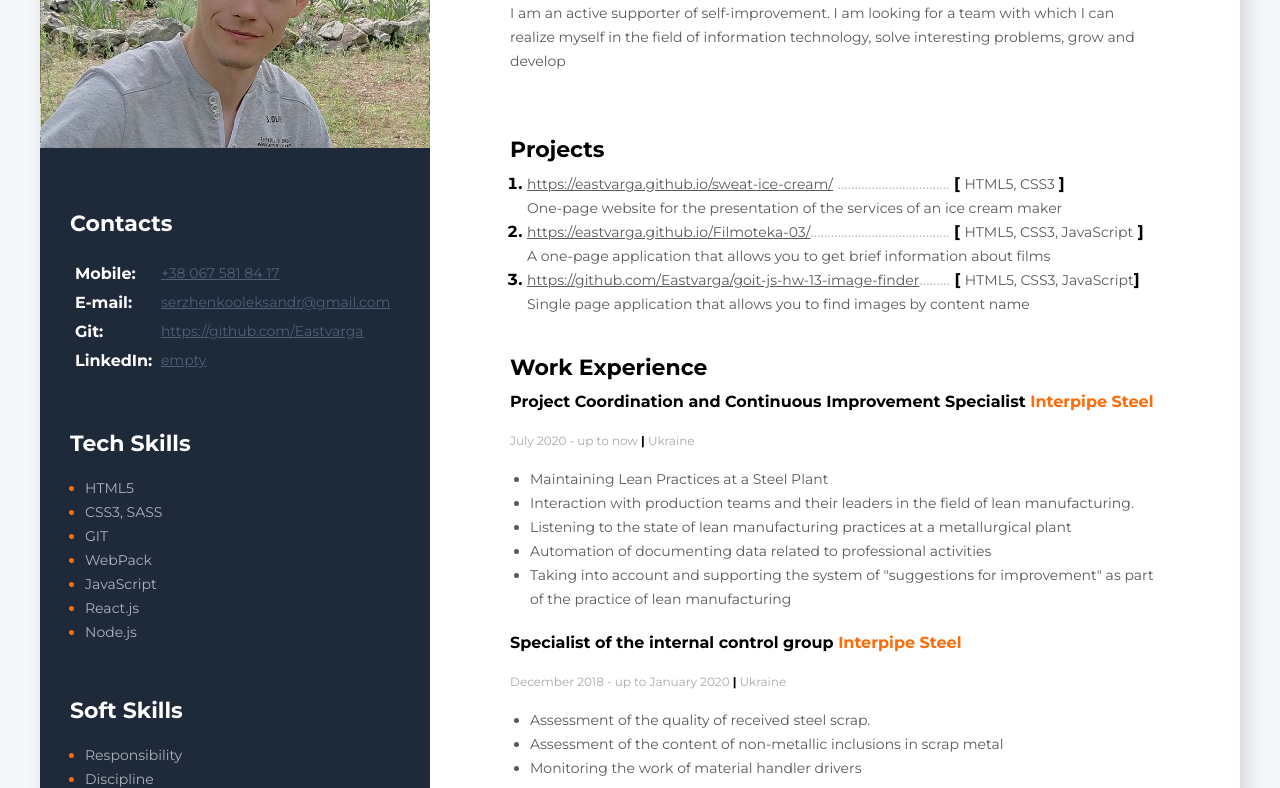
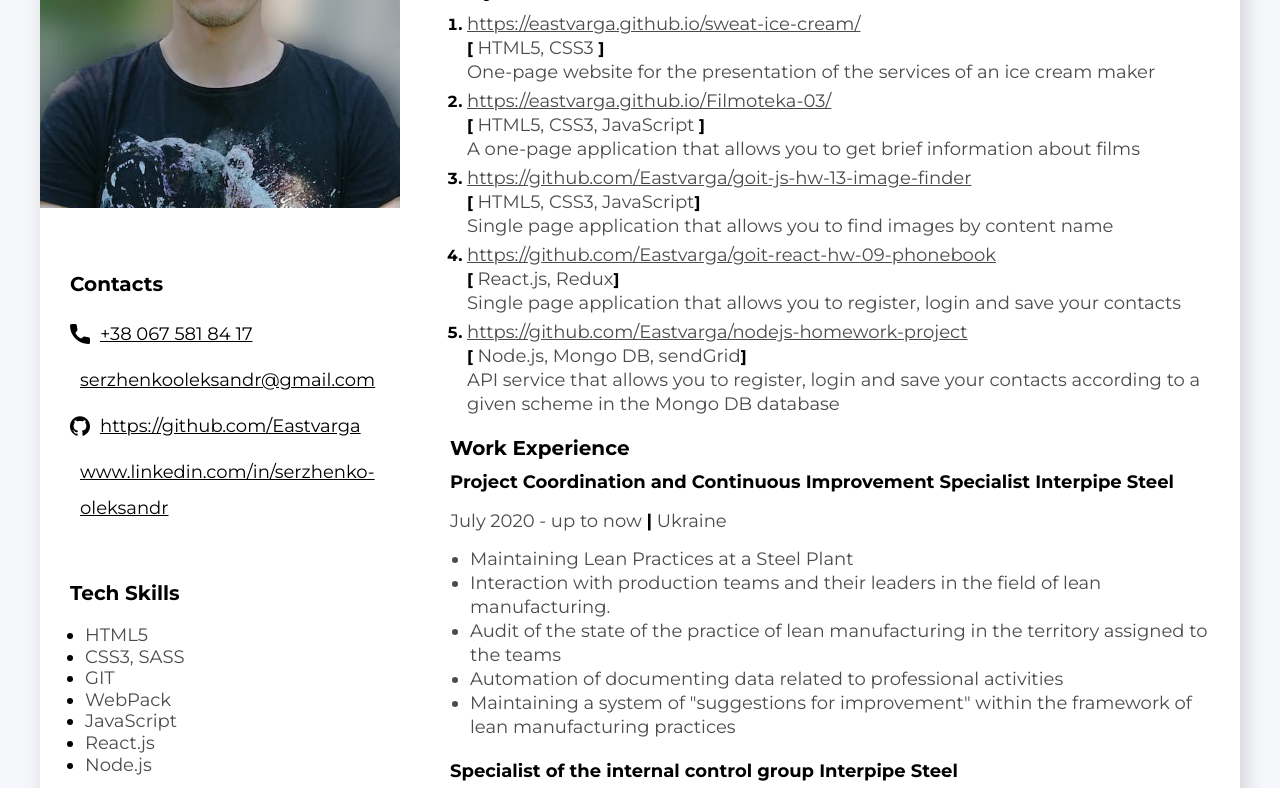
Before and after one commit to Eastvarga/resume, a website: page index.html in a window 1280 px wide. Shown: the part 286-1074 px from the top of the page. Drawn offline with Linux system fonts and the light colour scheme.

Commit message:
updated resume

```diff
--- a/css/style.css
+++ b/css/style.css
@@ -1,22 +1,32 @@
+:root {
+  --main-text-color: #000000;
+  --secondary-text-color: #4b4b4b;
+  --main-background-color: #ffffff;
+  --secondary-background-color: #f5f7fa;
+  --main-font-size: 20px;
+  --secondary-font-size: 18px;
+  --name-font-size: 28px;
+}
 * {
   padding: 0;
   margin: 0;
   box-sizing: border-box;
 }
 .my-photo {
-  width: 390px;
-  height: 354px;
+  width: 360px;
+  height: 454px;
+  background: center/cover no-repeat url('../img/oleksandr.jpg');
 }
 body {
-  background-color: #f5f7fa;
-  padding-left: 20px;
+  background-color: var(--secondary-background-color);
+  /* padding-left: 20px;
   padding-right: 20px;
   padding-top: 40px;
-  padding-bottom: 40px;
+  padding-bottom: 40px; */
 }
 .wrapper {
   font-family: Montserrat;
-  background-color: #ffffff;
+  background-color: var(--main-background-color);
   display: flex;
   max-width: 1200px;
   margin: 0 auto;
@@ -25,14 +35,16 @@ body {
 .sidebar {
   padding-top: 40px;
   padding-bottom: 40px;
-  background: #1e2939;
-  width: 390px;
+  /* padding-left: 30px; */
+  background-color: var(--main-background-color);
+  /* background: #1e2939; */
+  width: 360px;
 }
 .about-me-container {
-  padding-left: 80px;
-  padding-right: 80px;
-  padding-top: 110px;
-  padding-bottom: 110px;
+  padding-left: 50px;
+  padding-right: 30px;
+  padding-top: 40px;
+  padding-bottom: 40px;
 }
 .contacts-container {
   margin-top: 60px;
@@ -46,22 +58,37 @@ body {
 }
 .contacts-title {
   margin-bottom: 20px;
-  color: #ffffff;
+  color: var(--main-text-color);
   font-family: Montserrat;
-  font-size: 22px;
+  font-size: var(--main-font-size);
   font-weight: 700;
-  line-height: 24px;
+  line-height: 1.2;
+}
+.link-item {
+  display: flex;
+  flex-wrap: nowrap;
+  justify-content: start;
+  align-items: center;
+  margin-bottom: 10px;
+}
+.icon {
+  display: flex;
+  align-items: center;
+  margin: 0;
+  width: 20px;
+  margin-right: 10px;
 }
 .contacts-link {
-  color: #53617af8;
+  display: block;
+  color: var(--main-text-color);
 
   font-family: Montserrat;
-  font-size: 14px;
+  font-size: var(--secondary-font-size);
   font-weight: 400;
-  line-height: 24px;
+  line-height: 2;
 }
 .contacts-link-title {
-  color: #ffffff;
+  color: var(--main-text-color);
   font-family: Montserrat;
   font-weight: 700;
   margin-right: 2px;
@@ -69,11 +96,11 @@ body {
 .tech-skills-title {
   margin-bottom: 20px;
 
-  color: #ffffff;
+  color: var(--main-text-color);
   font-family: Montserrat;
-  font-size: 22px;
+  font-size: var(--main-font-size);
   font-weight: 700;
-  line-height: 24px;
+  line-height: 1.2;
 }
 .tech-skills-container {
   margin-left: 30px;
@@ -82,14 +109,14 @@ body {
 }
 .tech-skill-item {
   font-family: Montserrat;
-  font-size: 14px;
+  font-size: var(--secondary-font-size);
   font-weight: 400;
-  line-height: 24px;
+  line-height: 1.2;
   margin-left: 15px;
-  color: #ff6b08;
+  color: var(--main-text-color);
 }
 .tech-skills-item-title {
-  color: #acb4bd;
+  color: var(--secondary-text-color);
 }
 
 .soft-skills-container {
@@ -98,86 +125,87 @@ body {
   margin-top: 55px;
 }
 .soft-skils-title {
-  color: #ffffff;
+  color: var(--main-text-color);
   font-family: Montserrat;
-  font-size: 22px;
+  font-size: var(--main-font-size);
   font-weight: 700;
-  line-height: 24px;
+  line-height: 1.2;
   margin-bottom: 20px;
 }
 .soft-skills-item {
   font-family: Montserrat;
-  font-size: 14px;
+  font-size: var(--secondary-font-size);
   font-weight: 400;
   line-height: 24px;
   margin-left: 15px;
-  color: #ff6b08;
+  color: var(--main-text-color);
 }
 .soft-skills-item-title {
-  color: #acb4bd;
+  color: var(--main-text-color);
 }
 .profession {
   margin-bottom: 23px;
-  font-size: 14px;
+  font-size: var(--secondary-font-size);
   font-weight: 700;
   line-height: 24px;
 }
 .name {
-  font-size: 45px;
+  font-size: var(--name-font-size);
   font-weight: 700;
-  line-height: 89px;
-  margin-top: 24px;
+  line-height: 2;
+  /* margin-top: 10px; */
 }
 .info-container {
-  margin-bottom: 65px;
+  margin-bottom: 25px;
 }
 
 .about-me-title {
-  font-size: 22px;
+  font-size: var(--main-font-size);
   font-weight: 700;
   line-height: 24px;
   margin-bottom: 10px;
 }
 .projects-link {
-  color: #595959;
-  font-size: 14px;
+  color: var(--secondary-text-color);
+  font-size: var(--secondary-font-size);
   font-weight: 400;
   line-height: 24px;
 }
 .tech-name {
-  color: #595959;
-  font-size: 14px;
+  color: var(--secondary-text-color);
+  font-size: var(--secondary-font-size);
   font-weight: 400;
   line-height: 24px;
 }
 .dots {
-  color: #bbb8b8;
+  color: var(--secondary-text-color);
   font-weight: 100;
 }
 .project-item {
   font-weight: 700;
   margin-left: 17px;
+  margin-bottom: 5px;
 }
 
 .profetion-title {
-  font-size: 16px;
+  font-size: var(--secondary-font-size);
   font-weight: 700;
   line-height: 24px;
   margin-top: 10px;
   margin-bottom: 15px;
 }
 .prof-company {
-  color: #ff6b08;
+  color: var(--main-text-color);
 }
 .prof-period {
-  color: #a8a8a8;
-  font-size: 12px;
+  color: var(--secondary-text-color);
+  font-size: var(--secondary-font-size);
   font-weight: 400;
   line-height: 24px;
   margin-bottom: 14px;
 }
 .prof-devider {
-  color: #000000;
+  color: var(--main-text-color);
   font-weight: 700;
 }
 .proffesion-duties {
@@ -186,27 +214,27 @@ body {
   margin-bottom: 20px;
 }
 .proffesion-duties-item {
-  color: #595959;
-  font-size: 14px;
+  color: var(--secondary-text-color);
+  font-size: var(--secondary-font-size);
   font-weight: 400;
   line-height: 24px;
 }
 .project-container,
 .work-container {
-  margin-bottom: 40px;
+  margin-bottom: 20px;
 }
 
 .education-prof {
-  color: #000000;
-  font-size: 14px;
+  color: var(--main-text-color);
+  font-size: var(--secondary-font-size);
   font-weight: 700;
   line-height: 24px;
   margin-bottom: 15px;
   margin-top: 15px;
 }
 .description {
-  color: #595959;
-  font-size: 14px;
+  color: var(--secondary-text-color);
+  font-size: var(--secondary-font-size);
   font-weight: 400;
   line-height: 24px;
 }
--- a/index.html
+++ b/index.html
@@ -4,8 +4,7 @@
     <meta charset="UTF-8" />
     <meta
       name="viewport"
-      content="width=
-    , initial-scale=1.0"
+      content="width=device-width, initial-scale=1.0, user-scalable=0"
     />
     <title>Serzhenko Oleksandr</title>
     <link rel="stylesheet" href="./css/style.css" />
@@ -22,49 +21,82 @@
     <!--main container-->
     <div class="wrapper">
       <aside class="sidebar">
-        <img class="my-photo" src="./img/my photo — копия.JPG" alt="My photo" />
+        <img class="my-photo" src="./img/oleksandr.jpg" alt="my photo" />
         <div class="main-container">
           <!--Contacts container-->
           <div class="contacts-container">
             <h3 class="contacts-title">Contacts</h3>
-            <table class="contacts-table">
-              <tbody>
-                <tr>
-                  <td><span class="contacts-link-title">Mobile:</span></td>
-                  <td>
-                    <a class="contacts-link" href="tel:+38 067 581 84 17">
-                      +38 067 581 84 17</a
-                    >
-                  </td>
-                </tr>
-                <tr>
-                  <td><span class="contacts-link-title">E-mail:</span></td>
-                  <td>
-                    <a
-                      class="contacts-link"
-                      href="mailto:serzhenkooleksandr@gmail.com"
-                    >
-                      serzhenkooleksandr@gmail.com</a
-                    >
-                  </td>
-                </tr>
-                <tr>
-                  <td><span class="contacts-link-title">Git:</span></td>
-                  <td>
-                    <a
-                      class="contacts-link"
-                      href="https://github.com/Eastvarga"
-                    >
-                      https://github.com/Eastvarga</a
-                    >
-                  </td>
-                </tr>
-                <tr>
-                  <td><span class="contacts-link-title">LinkedIn:</span></td>
-                  <td><a class="contacts-link" href="#"> empty</a></td>
-                </tr>
-              </tbody>
-            </table>
+            <ul><li class="link-item"><div class="icon"><svg version="1.1" id="Capa_1" xmlns="http://www.w3.org/2000/svg" xmlns:xlink="http://www.w3.org/1999/xlink" x="0px" y="0px"
+	 viewBox="0 0 384 384" style="enable-background:new 0 0 384 384;" xml:space="preserve">
+<g>
+	<g>
+		<path d="M353.188,252.052c-23.51,0-46.594-3.677-68.469-10.906c-10.719-3.656-23.896-0.302-30.438,6.417l-43.177,32.594
+			c-50.073-26.729-80.917-57.563-107.281-107.26l31.635-42.052c8.219-8.208,11.167-20.198,7.635-31.448
+			c-7.26-21.99-10.948-45.063-10.948-68.583C132.146,13.823,118.323,0,101.333,0H30.813C13.823,0,0,13.823,0,30.813
+			C0,225.563,158.438,384,353.188,384c16.99,0,30.813-13.823,30.813-30.813v-70.323C384,265.875,370.177,252.052,353.188,252.052z"
+			/>
+	</g>
+</svg></div><a class="contacts-link" href="tel:+38 067 581 84 17">
+              +38 067 581 84 17</a
+            ></li>
+            <li class="link-item">
+              <div class="icon">
+                <svg version="1.1"
+                id="Capa_1"
+                xmlns="http://www.w3.org/2000/svg"
+                xmlns:xlink="http://www.w3.org/1999/xlink"
+                x="0px"
+                y="0px"
+      	        viewBox="0 0 510 510"
+                style="enable-background:new 0 0 510 510;"
+                xml:space="preserve">
+                	<g id="gmail">
+	                	<path d="M459,51H51C22.95,51,0,73.95,0,102v306c0,28.05,22.95,51,51,51h408c28.05,0,51-22.95,51-51V102
+	              		C510,73.95,487.05,51,459,51z M459,408h-51V183.6l-153,96.9l-153-96.9V408H51V102h30.6L255,209.1L428.4,102H459V408z"/>
+                  </g>
+                </svg>
+              </div>
+              <a class="contacts-link" href="mailto:serzhenkooleksandr@gmail.com">
+              serzhenkooleksandr@gmail.com</a>
+            </li>
+            <li class="link-item">
+              <div class="icon">
+                <svg version="1.1"
+                 id="Capa_1"
+                 xmlns="http://www.w3.org/2000/svg"
+                 xmlns:xlink="http://www.w3.org/1999/xlink" x="0px" y="0px"
+	               viewBox="0 0 512 512" style="enable-background:new 0 0 512 512;" xml:space="preserve">
+                  <g>
+	                  <g>
+		                  <path d="M255.968,5.329C114.624,5.329,0,120.401,0,262.353c0,113.536,73.344,209.856,175.104,243.872
+			                c12.8,2.368,17.472-5.568,17.472-12.384c0-6.112-0.224-22.272-0.352-43.712c-71.2,15.52-86.24-34.464-86.24-34.464
+			                c-11.616-29.696-28.416-37.6-28.416-37.6c-23.264-15.936,1.728-15.616,1.728-15.616c25.696,1.824,39.2,26.496,39.2,26.496
+			                c22.848,39.264,59.936,27.936,74.528,21.344c2.304-16.608,8.928-27.936,16.256-34.368
+			                c-56.832-6.496-116.608-28.544-116.608-127.008c0-28.064,9.984-51.008,26.368-68.992c-2.656-6.496-11.424-32.64,2.496-68
+			                c0,0,21.504-6.912,70.4,26.336c20.416-5.696,42.304-8.544,64.096-8.64c21.728,0.128,43.648,2.944,64.096,8.672
+			                c48.864-33.248,70.336-26.336,70.336-26.336c13.952,35.392,5.184,61.504,2.56,68c16.416,17.984,26.304,40.928,26.304,68.992
+			                c0,98.72-59.84,120.448-116.864,126.816c9.184,7.936,17.376,23.616,17.376,47.584c0,34.368-0.32,62.08-0.32,70.496
+			                c0,6.88,4.608,14.88,17.6,12.352C438.72,472.145,512,375.857,512,262.353C512,120.401,397.376,5.329,255.968,5.329z"/>
+	                  </g>
+                  </g>
+                </svg>
+              </div>
+              <a class="contacts-link" href="https://github.com/Eastvarga">
+              https://github.com/Eastvarga</a>
+            </li>
+            <li class="link-item">
+              <div class="icon">
+                <svg viewBox="-21 -35 682.66669 682" xmlns="http://www.w3.org/2000/svg"><path d="m77.613281-.667969c-46.929687 0-77.613281 30.816407-77.613281 71.320313 0 39.609375 29.769531 71.304687 75.8125 71.304687h.890625c47.847656 0 77.625-31.695312 77.625-71.304687-.894531-40.503906-29.777344-71.320313-76.714844-71.320313zm0 0"/><path d="m8.109375 198.3125h137.195313v412.757812h-137.195313zm0 0"/><path d="m482.054688 188.625c-74.011719 0-123.640626 69.546875-123.640626 69.546875v-59.859375h-137.199218v412.757812h137.191406v-230.5c0-12.339843.894531-24.660156 4.519531-33.484374 9.917969-24.640626 32.488281-50.167969 70.390625-50.167969 49.644532 0 69.5 37.851562 69.5 93.339843v220.8125h137.183594v-236.667968c0-126.78125-67.6875-185.777344-157.945312-185.777344zm0 0"/></svg>
+              </div>
+              <a class="contacts-link"
+                  href="www.linkedin.com/in/serzhenko-oleksandr"
+              >www.linkedin.com/in/serzhenko-oleksandr
+              </a>
+            </li>
+          </ul>
+
+
+
           </div>
           <!--Tech skills container-->
           <div class="tech-skills-container">
@@ -156,14 +188,13 @@
       <div class="about-me-container">
         <!--About me main info-->
         <div class="info-container">
+          <h1 class="name">Oleksandr Serzhenko</h1>
           <h2 class="profession">Full stack Developer</h2>
-          <h1 class="name">Oleksandr Serzhenko</h1>
+
 
           <div class="description">
             <p>
-              I am an active supporter of self-improvement. I am looking for a
-              team with which I can realize myself in the field of information
-              technology, solve interesting problems, grow and develop
+             I am looking for an opportunity to participate in the creation of a demanded and interesting product in a focused and cohesive team. I know the basics of CSS, HTML, JS, React, Node.js. I am interested in developing in the direction of programming application logic
             </p>
           </div>
         </div>
@@ -178,7 +209,7 @@
               >
                 https://eastvarga.github.io/sweat-ice-cream/</a
               >
-              <span class="dots">.................................</span>
+              <span class="dots"><br></span>
               <span
                 ><b>[</b> <span class="tech-name">HTML5, CSS3 </span
                 ><b>]</b></span
@@ -194,7 +225,7 @@
                 href="https://eastvarga.github.io/Filmoteka-03/"
                 >https://eastvarga.github.io/Filmoteka-03/</a
               ><span class="dots"
-                >.........................................</span
+                ><br></span
               >
               <span
                 ><b>[</b>
@@ -211,7 +242,7 @@
                 class="projects-link"
                 href="https://github.com/Eastvarga/goit-js-hw-13-image-finder"
                 >https://github.com/Eastvarga/goit-js-hw-13-image-finder</a
-              ><span class="dots">.........</span>
+              ><span class="dots"></span><br>
               <span
                 ><b>[</b> <span class="tech-name">HTML5, CSS3, JavaScript</span
                 ><b>]</b></span
@@ -219,6 +250,34 @@
               <p class="proffesion-duties-item">
                 Single page application that allows you to find images by
                 content name
+              </p>
+            </li>
+            <li class="project-item">
+              <a
+                class="projects-link"
+                href="https://github.com/Eastvarga/goit-react-hw-09-phonebook"
+                >https://github.com/Eastvarga/goit-react-hw-09-phonebook</a
+              ><span class="dots"><br></span>
+              <span
+                ><b>[</b> <span class="tech-name">React.js, Redux</span
+                ><b>]</b></span
+              >
+              <p class="proffesion-duties-item">
+                Single page application that allows you to register, login and save your contacts
+              </p>
+            </li>
+             <li class="project-item">
+              <a
+                class="projects-link"
+                href="https://github.com/Eastvarga/nodejs-homework-project"
+                >https://github.com/Eastvarga/nodejs-homework-project</a
+              ><span class="dots"><br></span>
+              <span
+                ><b>[</b> <span class="tech-name">Node.js, Mongo DB, sendGrid</span
+                ><b>]</b></span
+              >
+              <p class="proffesion-duties-item">
+              API service that allows you to register, login and save your contacts according to a given scheme in the Mongo DB database
               </p>
             </li>
           </ol>
@@ -244,16 +303,16 @@
                 of lean manufacturing.
               </li>
               <li class="proffesion-duties-item">
-                Listening to the state of lean manufacturing practices at a
-                metallurgical plant
+                Audit of the state of the practice of lean manufacturing in the
+                territory assigned to the teams
               </li>
               <li class="proffesion-duties-item">
                 Automation of documenting data related to professional
                 activities
               </li>
               <li class="proffesion-duties-item">
-                Taking into account and supporting the system of "suggestions
-                for improvement" as part of the practice of lean manufacturing
+                Maintaining a system of "suggestions for improvement" within the
+                framework of lean manufacturing practices
               </li>
             </ul>
           </div>
@@ -309,29 +368,26 @@
           </div>
         </div>
         <!--Education container-->
-        <div>
+        <div class="education-item">
           <h3 class="about-me-title">Education</h3>
-          <div class="education-item">
-            <h4 class="prof-company">
-              IT School "Go IT"
-            </h4>
-            <p class="education-prof">
-              Full stack developer (online training 2 lectures per week)
-            </p>
-            <span class="prof-period"
-              >August 2020 - up to now
-              <span class="prof-devider">|</span> Ukraine</span
-            >
-          </div>
           <div>
             <h4 class="prof-company">
               Oles Honchar Dnipro National University
             </h4>
-            <p class="education-prof">
-              Applied Physics (Optoelectronics)
-            </p>
+            <p class="education-prof">Applied Physics (Optoelectronics)</p>
             <span class="prof-period"
               >September 2001 - up to July 2006
+              <span class="prof-devider">|</span> Ukraine</span
+            >
+          </div>
+        </div>
+        <div>
+          <div>
+            <h3 class="about-me-title">Additional Education</h3>
+            <h4 class="prof-company">IT School "Go IT"</h4>
+            <p class="education-prof">Full stack developer (online training)</p>
+            <span class="prof-period"
+              >August 2020 - up to now
               <span class="prof-devider">|</span> Ukraine</span
             >
           </div>
--- a/package.json
+++ b/package.json
@@ -4,8 +4,8 @@
   "description": "resume",
   "main": "index.js",
   "scripts": {
-    "test": "echo \"Error: no test specified\" && exit 1"
-    "start": ""
+    "test": "echo \"Error: no test specified\" && exit 1",
+    "deploy": "gh-pages -d ./"
   },
   "repository": {
     "type": "git",
@@ -16,7 +16,7 @@
   "bugs": {
     "url": "https://github.com/Eastvarga/resume/issues"
   },
-  "homepage": "https://github.com/Eastvarga/resume#readme",
+  "homepage": "https://github.com/Eastvarga/resume",
   "devDependencies": {
     "gh-pages": "^3.2.0"
   }
```
Also changed, not shown: img/icons/call.svg (added), img/icons/github.svg (added), img/icons/gmail-logo.svg (added), img/icons/linkedin.svg (added), img/icons/oleksandr-mini.jpg (added), img/my photo.JPG (renamed from img/my photo — копия.JPG), img/oleksandr.jpg (added), 1 other file.
